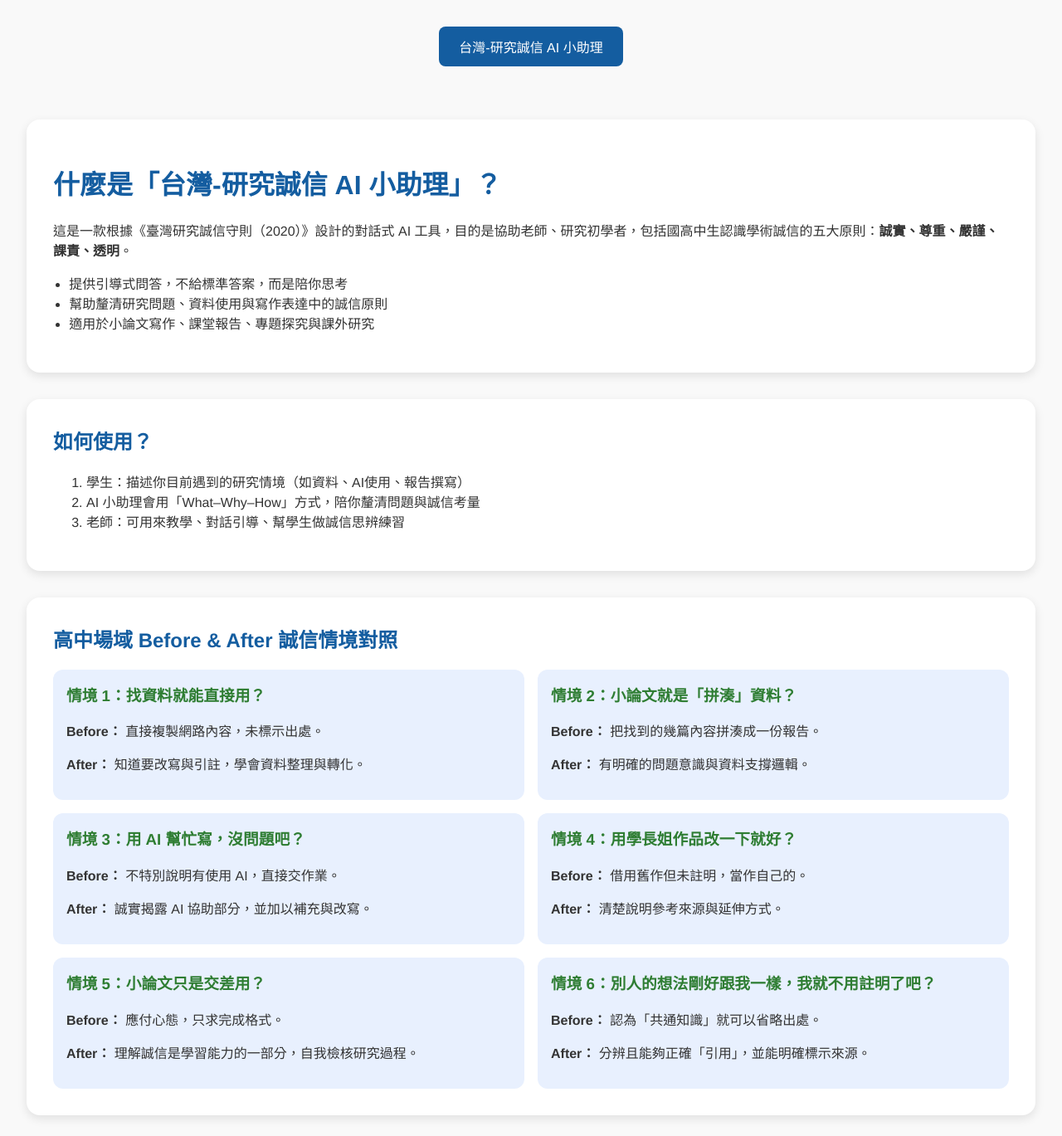
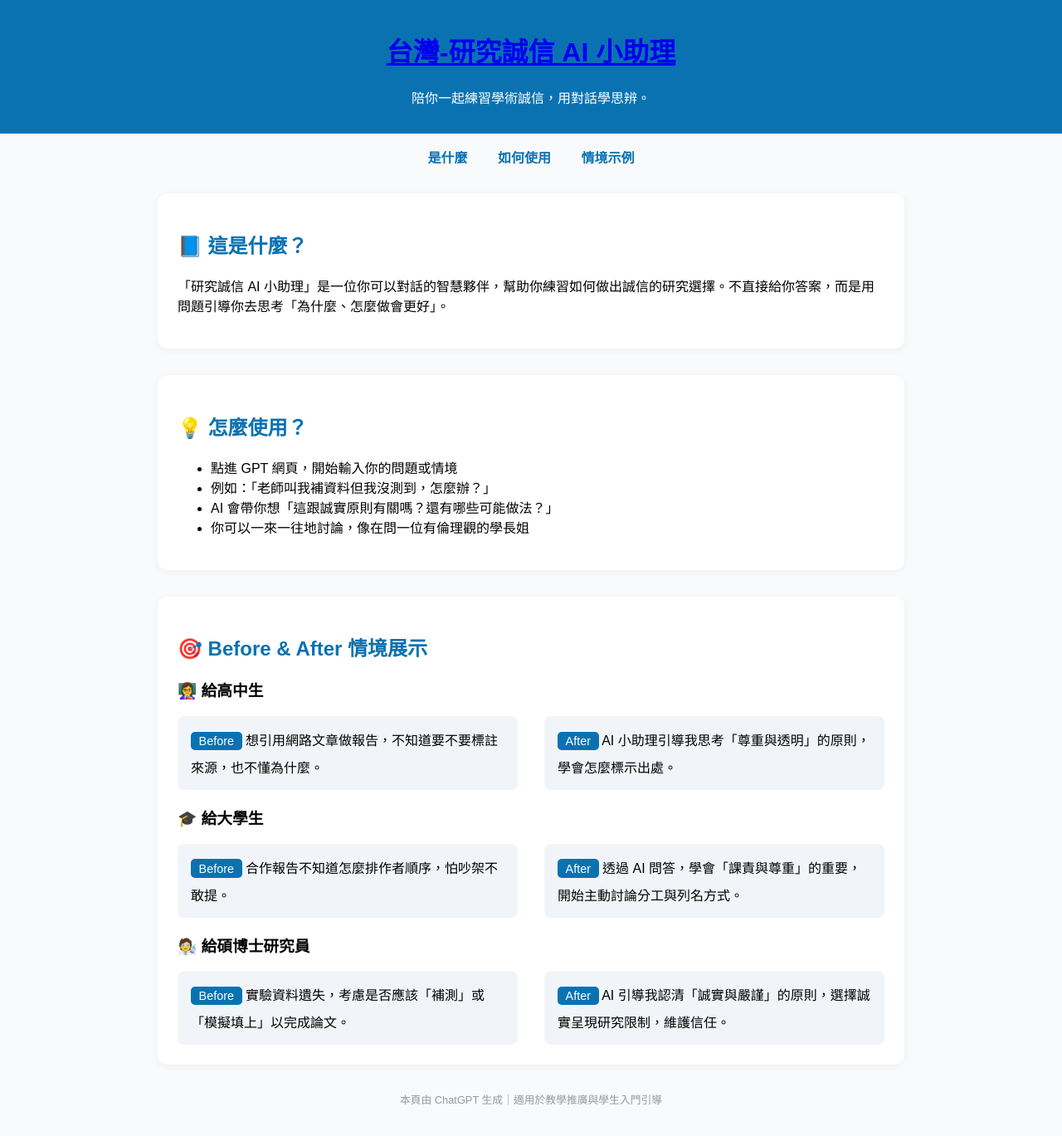
Before and after one commit to cathyfaery/tw-research-integrity-aibot, a plain HTML site: page index.html in a window 1280 px wide. Shown: the whole page at 83% size. Drawn offline with Linux system fonts and the light colour scheme.

Commit message:
Update index.html

```diff
--- a/index.html
+++ b/index.html
@@ -1,134 +1,151 @@
 <!DOCTYPE html>
-<html lang="zh-Hant">
+<html lang="zh-TW">
 <head>
-  <meta charset="UTF-8" />
-  <meta name="viewport" content="width=device-width, initial-scale=1.0" />
-  <title>台灣-研究誠信 AI 小助理介紹</title>
+  <meta charset="UTF-8">
+  <meta name="viewport" content="width=device-width, initial-scale=1.0">
+  <title>台灣-研究誠信 AI 小助理｜介紹頁</title>
   <style>
     body {
-      font-family: 'Helvetica Neue', sans-serif;
+      font-family: sans-serif;
       margin: 0;
+      background: #f8fafc;
+    }
+    header {
+      background-color: #0a72b1;
+      color: white;
+      padding: 1rem;
+      text-align: center;
+    }
+    nav {
+      text-align: center;
+      margin-top: 1rem;
+    }
+    nav a {
+      margin: 0 1rem;
+      text-decoration: none;
+      color: #0a72b1;
+      font-weight: bold;
+    }
+    .container {
       padding: 2rem;
-      background-color: #f9f9f9;
-      color: #333;
-    }
-    h1, h2 {
-      color: #145DA0;
-    }
-    .button-link {
-      display: inline-block;
-      background-color: #145DA0;
-      color: white;
-      padding: 0.75rem 1.5rem;
-      border-radius: 8px;
-      text-decoration: none;
-      font-size: 1rem;
-      margin-bottom: 2rem;
-      transition: background-color 0.3s;
-    }
-    .button-link:hover {
-      background-color: #0e4a83;
-    }
-    .button-container {
-      text-align: center;
-      margin-bottom: 2rem;
+      max-width: 900px;
+      margin: auto;
     }
     .card {
       background: white;
-      border-radius: 16px;
-      box-shadow: 0 4px 12px rgba(0, 0, 0, 0.1);
-      padding: 2rem;
+      border-radius: 12px;
+      box-shadow: 0 2px 8px rgba(0,0,0,0.05);
       margin-bottom: 2rem;
+      padding: 1.5rem;
     }
     .card h2 {
-      margin-top: 0;
-    }
-    .card ul {
-      padding-left: 1.2rem;
-    }
-    .flex {
-      display: flex;
-      flex-wrap: wrap;
-      gap: 1rem;
+      color: #0a72b1;
     }
     .before-after {
-      flex: 1 1 45%;
-      background-color: #e8f0fe;
-      border-radius: 12px;
+      display: flex;
+      gap: 2rem;
+      flex-wrap: wrap;
+    }
+    .before-after div {
+      flex: 1;
+      min-width: 250px;
+      background: #f1f5f9;
       padding: 1rem;
+      border-radius: 8px;
     }
-    .before-after h3 {
-      margin-top: 0;
-      color: #2E7D32;
+    .tag {
+      display: inline-block;
+      background: #0a72b1;
+      color: white;
+      padding: 0.2rem 0.6rem;
+      border-radius: 5px;
+      font-size: 0.9rem;
+      margin-bottom: 0.5rem;
     }
-    @media (max-width: 768px) {
-      .before-after {
-        flex: 1 1 100%;
-      }
+    footer {
+      text-align: center;
+      font-size: 0.8rem;
+      color: #999;
+      margin-top: 2rem;
+      padding-bottom: 2rem;
     }
   </style>
 </head>
 <body>
-  <div class="button-container">
-    <a class="button-link" href="https://chatgpt.com/g/g-67f54c625b508191bda9133eed56f098-tai-wan-yan-jiu-cheng-xin-ai-xiao-zhu-li?model=gpt-4o" target="_blank">
+  <header>
+    <h1>
+  <a class="button-link" href="https://chatgpt.com/g/g-67f54c625b508191bda9133eed56f098-tai-wan-yan-jiu-cheng-xin-ai-xiao-zhu-li?model=gpt-4o" target="_blank" style="display:inline-block">
     台灣-研究誠信 AI 小助理
   </a>
+</h1>
+    <p>陪你一起練習學術誠信，用對話學思辨。</p>
+  </header>
+
+  <nav>
+    <a href="#about">是什麼</a>
+    <a href="#how">如何使用</a>
+    <a href="#scenarios">情境示例</a>
+  </nav>
+
+  <div class="container">
+    <div class="card" id="about">
+      <h2>📘 這是什麼？</h2>
+      <p>「研究誠信 AI 小助理」是一位你可以對話的智慧夥伴，幫助你練習如何做出誠信的研究選擇。不直接給你答案，而是用問題引導你去思考「為什麼、怎麼做會更好」。</p>
     </div>
 
-  <div class="card">
-    <h1>什麼是「台灣-研究誠信 AI 小助理」？</h1>
-    <p>這是一款根據《臺灣研究誠信守則（2020）》設計的對話式 AI 工具，目的是協助老師、研究初學者，包括國高中生認識學術誠信的五大原則：<strong>誠實、尊重、嚴謹、課責、透明</strong>。</p>
+    <div class="card" id="how">
+      <h2>💡 怎麼使用？</h2>
       <ul>
-      <li>提供引導式問答，不給標準答案，而是陪你思考</li>
-      <li>幫助釐清研究問題、資料使用與寫作表達中的誠信原則</li>
-      <li>適用於小論文寫作、課堂報告、專題探究與課外研究</li>
+        <li>點進 GPT 網頁，開始輸入你的問題或情境</li>
+        <li>例如：「老師叫我補資料但我沒測到，怎麼辦？」</li>
+        <li>AI 會帶你想「這跟誠實原則有關嗎？還有哪些可能做法？」</li>
+        <li>你可以一來一往地討論，像在問一位有倫理觀的學長姐</li>
       </ul>
     </div>
 
-  <div class="card">
-    <h2>如何使用？</h2>
-    <ol>
-      <li>學生：描述你目前遇到的研究情境（如資料、AI使用、報告撰寫）</li>
-      <li>AI 小助理會用「What–Why–How」方式，陪你釐清問題與誠信考量</li>
-      <li>老師：可用來教學、對話引導、幫學生做誠信思辨練習</li>
-    </ol>
+    <div class="card" id="scenarios">
+      <h2>🎯 Before & After 情境展示</h2>
+
+      <h3>👩‍🏫 給高中生</h3>
+      <div class="before-after">
+        <div>
+          <span class="tag">Before</span>
+          想引用網路文章做報告，不知道要不要標註來源，也不懂為什麼。
+        </div>
+        <div>
+          <span class="tag">After</span>
+          AI 小助理引導我思考「尊重與透明」的原則，學會怎麼標示出處。
+        </div>
       </div>
 
-  <div class="card">
-    <h2>高中場域 Before & After 誠信情境對照</h2>
-    <div class="flex">
+      <h3>🎓 給大學生</h3>
       <div class="before-after">
-        <h3>情境 1：找資料就能直接用？</h3>
-        <p><strong>Before：</strong> 直接複製網路內容，未標示出處。</p>
-        <p><strong>After：</strong> 知道要改寫與引註，學會資料整理與轉化。</p>
+        <div>
+          <span class="tag">Before</span>
+          合作報告不知道怎麼排作者順序，怕吵架不敢提。
         </div>
+        <div>
+          <span class="tag">After</span>
+          透過 AI 問答，學會「課責與尊重」的重要，開始主動討論分工與列名方式。
+        </div>
+      </div>
+
+      <h3>🧑‍🔬 給碩博士研究員</h3>
       <div class="before-after">
-        <h3>情境 2：小論文就是「拼湊」資料？</h3>
-        <p><strong>Before：</strong> 把找到的幾篇內容拼湊成一份報告。</p>
-        <p><strong>After：</strong> 有明確的問題意識與資料支撐邏輯。</p>
+        <div>
+          <span class="tag">Before</span>
+          實驗資料遺失，考慮是否應該「補測」或「模擬填上」以完成論文。
         </div>
-      <div class="before-after">
-        <h3>情境 3：用 AI 幫忙寫，沒問題吧？</h3>
-        <p><strong>Before：</strong> 不特別說明有使用 AI，直接交作業。</p>
-        <p><strong>After：</strong> 誠實揭露 AI 協助部分，並加以補充與改寫。</p>
-      </div>
-      <div class="before-after">
-        <h3>情境 4：用學長姐作品改一下就好？</h3>
-        <p><strong>Before：</strong> 借用舊作但未註明，當作自己的。</p>
-        <p><strong>After：</strong> 清楚說明參考來源與延伸方式。</p>
-      </div>
-      <div class="before-after">
-        <h3>情境 5：小論文只是交差用？</h3>
-        <p><strong>Before：</strong> 應付心態，只求完成格式。</p>
-        <p><strong>After：</strong> 理解誠信是學習能力的一部分，自我檢核研究過程。</p>
-      </div>
-      <div class="before-after">
-        <h3>情境 6：別人的想法剛好跟我一樣，我就不用註明了吧？</h3>
-        <p><strong>Before：</strong> 認為「共通知識」就可以省略出處。</p>
-        <p><strong>After：</strong> 分辨且能夠正確「引用」，並能明確標示來源。</p>
+        <div>
+          <span class="tag">After</span>
+          AI 引導我認清「誠實與嚴謹」的原則，選擇誠實呈現研究限制，維護信任。
         </div>
       </div>
     </div>
 
+    <footer>
+      本頁由 ChatGPT 生成｜適用於教學推廣與學生入門引導
+    </footer>
+  </div>
 </body>
 </html>
```
Lines whose indentation alone changed are shown as unchanged.
